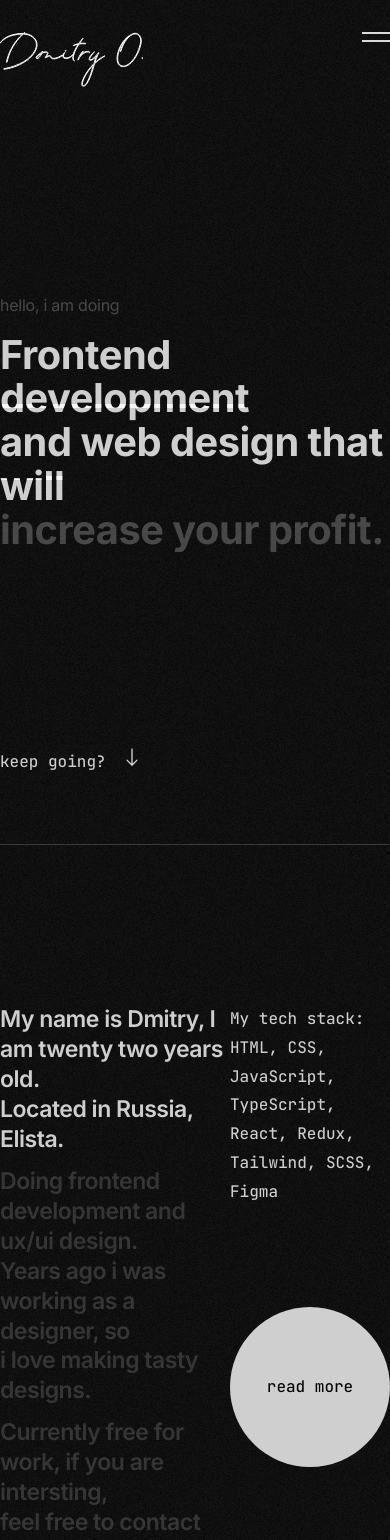
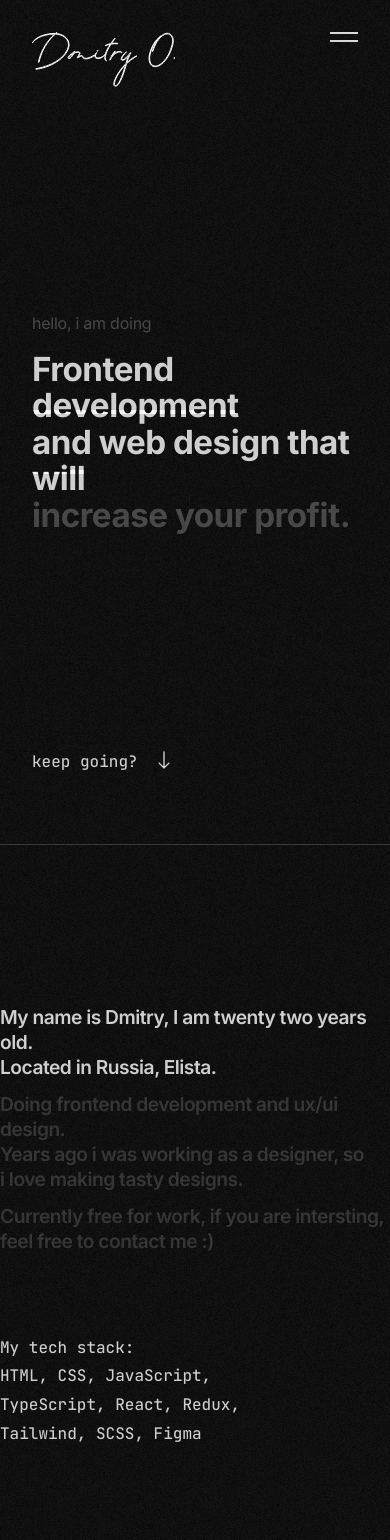
Before and after one commit to qqghst/my-website, a React (Create React App) app: page / in a window 390 px wide. Shown: the top 1540 px of the page. Built offline with nearby package versions, Linux system fonts and the light colour scheme; a web font is replaced by a local one.

Commit message:
half of adaptive is ready

```diff
--- a/src/App.tsx
+++ b/src/App.tsx
@@ -10,7 +10,7 @@ function App() {
     const [loading, setLoading] = useState(false);
 
     useEffect(() => {
-        setLoading(false);
+        setLoading(true);
         setTimeout(() => {
             setLoading(false)
         }, 2500)
--- a/src/Pages/About/About.tsx
+++ b/src/Pages/About/About.tsx
@@ -10,7 +10,7 @@ const opacityForBlock = (sectionProgress: number, blockNo: number) => {
     return 0.2
 }
 
-const Text: React.FC = () => {
+const About: React.FC = () => {
     const { scrollY } = useContext(ScrollContext)
     const refContainer = useRef<HTMLDivElement>(null)
 
@@ -27,11 +27,11 @@ const Text: React.FC = () => {
     }
 
     return (
-        <section ref={refContainer} className='py-[160px] flex flex-col justify-center'>
+        <section ref={refContainer} className='py-[160px] flex flex-col justify-center '>
             <div className='container mx-auto'>
-                <div className='flex justify-around'>
+                <div className='flex flex-col gap-[80px] justify-center md:flex md:justify-around md:flex-row'>
                     <div className='justify-center items-center md:text-6xl lg:text-7xl tracking-bigText font-semibold text-whiteOppacity'>
-                        <div className='flex flex-col gap-[12px] leading-[130%] text-[23.04px] sm:text-[33.18px]'>
+                        <div className='flex flex-col gap-[12px] leading-[130%] text-[19.20px] lg:text-[23.04px] xl:text-[33.81px]'>
                             <div className={Styles.text} style={{ opacity: opacityForBlock(progress, 0) }}>My name is Dmitry, I am twenty two years old.<br />Located in Russia, Elista.</div>
                             <span className={`${Styles.text} after:content-['_']`} style={{ opacity: opacityForBlock(progress, 1) }}>Doing frontend development and ux/ui design.<br />Years ago i was working as a designer, so<br />i love making tasty designs.</span>
                             <span className={`${Styles.text}`} style={{ opacity: opacityForBlock(progress, 2) }}>Currently free for work, if you are intersting,<br />feel free to contact me :)</span>
@@ -51,4 +51,4 @@ const Text: React.FC = () => {
     )
 }
 
-export default Text;
+export default About;
--- a/src/Pages/Hero.tsx
+++ b/src/Pages/Hero.tsx
@@ -17,7 +17,7 @@ const Hero: React.FC = () => {
 
     return (
         <>
-            <section id='hero' className='min-h-screen flex flex-col justify-center'>
+            <section id='hero' className='min-h-screen flex flex-col justify-center px-[32px]'>
                 <div className='container mx-auto'>
                     <TitleHero className=''> </TitleHero>
                 </div>
--- a/src/components/Glitch/titleHero/titleHero.tsx
+++ b/src/components/Glitch/titleHero/titleHero.tsx
@@ -10,13 +10,11 @@ const titleHero: React.FC<ITitleHero> = ({ children, className, ...props }) => {
     return (
         <div className='flex-1 flex flex-col justify-center'>
             <p className='text-whiteOppacity32 tracking-regularText mb-[16px] text-base'>hello, i am doing</p>
-            <div className={zz.container}>
                 <div className={zz.stack}>
-                    <span className={`${zz.stack1} text-whiteOppacity font-bold leading-[110%] tracking-bigText text-[39.81px] sm:text-[68.8px] `}>Frontend development <br /> and web design that will <br /> <p className='text-whiteOppacity32'>increase your profit.</p></span>
-                    <span className={`${zz.stack2} text-whiteOppacity font-bold leading-[110%] tracking-bigText text-[39.81px] sm:text-[68.8px] `}>Frontend development <br /> and web design that will <br /> <p className='text-whiteOppacity32'>increase your profit.</p></span>
-                    <span className={`${zz.stack3} text-whiteOppacity font-bold leading-[110%] tracking-bigText text-[39.81px] sm:text-[68.8px] `}>Frontend development <br /> and web design that will <br /> <p className='text-whiteOppacity32'>increase your profit.</p></span>
+                    <span className={`${zz.stack1} text-whiteOppacity font-bold leading-[110%] tracking-bigText text-[33.18px] sm:text-[47.78px] lg:text-[68.8px] `}>Frontend development <br /> and web design that will <br /> <p className='text-whiteOppacity32'>increase your profit.</p></span>
+                    <span className={`${zz.stack2} text-whiteOppacity font-bold leading-[110%] tracking-bigText text-[33.18px] sm:text-[47.78px] lg:text-[68.8px] `}>Frontend development <br /> and web design that will <br /> <p className='text-whiteOppacity32'>increase your profit.</p></span>
+                    <span className={`${zz.stack3} text-whiteOppacity font-bold leading-[110%] tracking-bigText text-[33.18px] sm:text-[47.78px] lg:text-[68.8px] `}>Frontend development <br /> and web design that will <br /> <p className='text-whiteOppacity32'>increase your profit.</p></span>
                 </div>
-            </div>
         </div>
     )
 }
--- a/src/components/LoaderNew/Loader.tsx
+++ b/src/components/LoaderNew/Loader.tsx
@@ -6,7 +6,7 @@ const Loader: React.FC = () => {
     return (
         <section id='typewriter-cover' className='min-h-screen flex flex-col justify-center'>
             <div className={`${loaderStyle.cover}`}>
-                <div className={loaderStyle.typewriter}>
+                <div className={`${loaderStyle.typewriter}`}>
                     <Typewriter
                         options={{
                             strings: ['/good <br /> design <br /> can speak.'],
--- a/src/components/NavBar/NavBarrr.tsx
+++ b/src/components/NavBar/NavBarrr.tsx
@@ -7,9 +7,13 @@ import ss from './NavBar.module.css'
 const NavBar: React.FC = () => {
     const [showMenu, setShowMenu] = useState(false)
 
+    const closeMenu = () => {
+        setShowMenu(false)
+    }
+
     return (
         <>
-            <nav className='flex flex-col justify-between w-full fixed pt-[32px]'>
+            <nav className='flex flex-col justify-between w-full fixed pt-[32px] px-[32px] sm:px-0'>
                 <div className='container mx-auto flex justify-between'>
                     <div className='hover:animate-pulse'>
                         <a href="/">
@@ -47,37 +51,37 @@ const NavBar: React.FC = () => {
                         </ul>
                     </div>
 
-                    <div className='md:hidden flex z-10'>
+                    <div className='md:hidden flex z-50'>
                         <img
                             src={showMenu ? close : menu}
                             alt='menu'
-                            className='object-contain z-[10]'
+                            className='object-contain z-[100]'
                             onClick={() => setShowMenu(prevState => !prevState)}
                         />
-                        <div className={`${showMenu ? 'flex' : 'hidden'} p-6 bg-white absolute top-20 right-0  w-screen h-screen rounded-xl sidebar flex justify-center items-center`}>
-                            <div className='text-[#404040] text-5xl flex flex-col gap-[16px]'>
-                                <ul className={`flex flex-col gap-[32px]`}>
-                                    <li className='bg-gradient-to-r bg-clip-text text-transparent from-black to-black hover:from-[#224078] hover:to-[#A42C7B]'>
-                                        <Link to='/navtest'>about()</Link>
+                        <div className={`${showMenu ? 'flex' : 'hidden'} p-6 bg-white absolute top-0 right-0  w-screen h-screen rounded-xl sidebar flex justify-center items-center z-50`}>
+                            <div className='flex flex-col gap-[48px] z-50'>
+                                <ul className={`flex flex-col gap-[32px] text-[#404040] text-[39.81px] font-bold`}>
+                                    <li className=''>
+                                        <Link onClick={closeMenu} to='/about'>about()</Link>
                                     </li>
-                                    <li className='bg-gradient-to-r bg-clip-text text-transparent from-black to-black hover:from-[#224078] hover:to-[#A42C7B]'>
-                                        <Link to='/songs'>projects()</Link>
+                                    <li className=''>
+                                        <Link onClick={closeMenu} to='/projects'>projects()</Link>
                                     </li>
-                                    <li className='bg-gradient-to-r bg-clip-text text-transparent from-black to-black hover:from-[#224078] hover:to-[#A42C7B]'>
-                                        <Link to='/lalala'>sayHello()</Link>
+                                    <li className=''>
+                                        <Link onClick={closeMenu} to='/#'>sayHello()</Link>
                                     </li>
                                 </ul>
-                                <ul className='flex flex-col gap-[16px] justify-center '>
+                                <ul className='flex flex-row gap-[32px] justify-center align-center'>
                                     <li className='flex '>
                                         <a target='_blank' href="https://github.com/qqghst">
-                                            <svg className="w-[80px] h-[80px] fill-current text-[#08D9D6] hover:text-whiteOppacity" xmlns="http://www.w3.org/2000/svg" viewBox="0 0 496 512">
+                                            <svg className="w-[64px] h-[64px] fill-current text-[#672BE5] hover:text-whiteOppacity" xmlns="http://www.w3.org/2000/svg" viewBox="0 0 496 512">
                                                 <path d="M165.9 397.4c0 2-2.3 3.6-5.2 3.6-3.3.3-5.6-1.3-5.6-3.6 0-2 2.3-3.6 5.2-3.6 3-.3 5.6 1.3 5.6 3.6zm-31.1-4.5c-.7 2 1.3 4.3 4.3 4.9 2.6 1 5.6 0 6.2-2s-1.3-4.3-4.3-5.2c-2.6-.7-5.5.3-6.2 2.3zm44.2-1.7c-2.9.7-4.9 2.6-4.6 4.9.3 2 2.9 3.3 5.9 2.6 2.9-.7 4.9-2.6 4.6-4.6-.3-1.9-3-3.2-5.9-2.9zM244.8 8C106.1 8 0 113.3 0 252c0 110.9 69.8 205.8 169.5 239.2 12.8 2.3 17.3-5.6 17.3-12.1 0-6.2-.3-40.4-.3-61.4 0 0-70 15-84.7-29.8 0 0-11.4-29.1-27.8-36.6 0 0-22.9-15.7 1.6-15.4 0 0 24.9 2 38.6 25.8 21.9 38.6 58.6 27.5 72.9 20.9 2.3-16 8.8-27.1 16-33.7-55.9-6.2-112.3-14.3-112.3-110.5 0-27.5 7.6-41.3 23.6-58.9-2.6-6.5-11.1-33.3 2.6-67.9 20.9-6.5 69 27 69 27 20-5.6 41.5-8.5 62.8-8.5s42.8 2.9 62.8 8.5c0 0 48.1-33.6 69-27 13.7 34.7 5.2 61.4 2.6 67.9 16 17.7 25.8 31.5 25.8 58.9 0 96.5-58.9 104.2-114.8 110.5 9.2 7.9 17 22.9 17 46.4 0 33.7-.3 75.4-.3 83.6 0 6.5 4.6 14.4 17.3 12.1C428.2 457.8 496 362.9 496 252 496 113.3 383.5 8 244.8 8zM97.2 352.9c-1.3 1-1 3.3.7 5.2 1.6 1.6 3.9 2.3 5.2 1 1.3-1 1-3.3-.7-5.2-1.6-1.6-3.9-2.3-5.2-1zm-10.8-8.1c-.7 1.3.3 2.9 2.3 3.9 1.6 1 3.6.7 4.3-.7.7-1.3-.3-2.9-2.3-3.9-2-.6-3.6-.3-4.3.7zm32.4 35.6c-1.6 1.3-1 4.3 1.3 6.2 2.3 2.3 5.2 2.6 6.5 1 1.3-1.3.7-4.3-1.3-6.2-2.2-2.3-5.2-2.6-6.5-1zm-11.4-14.7c-1.6 1-1.6 3.6 0 5.9 1.6 2.3 4.3 3.3 5.6 2.3 1.6-1.3 1.6-3.9 0-6.2-1.4-2.3-4-3.3-5.6-2z" />
                                             </svg>
                                         </a>
                                     </li>
                                     <li>
                                         <a target='_blank' href="https://www.behance.net/qqghst">
-                                            <svg className="w-[80px] h-[80px] fill-current text-[#08D9D6] hover:text-whiteOppacity" xmlns="http://www.w3.org/2000/svg" viewBox="0 0 576 512">
+                                            <svg className="w-[64px] h-[64px] fill-current text-[#672BE5] hover:text-whiteOppacity" xmlns="http://www.w3.org/2000/svg" viewBox="0 0 576 512">
                                                 <path d="M232 237.2c31.8-15.2 48.4-38.2 48.4-74 0-70.6-52.6-87.8-113.3-87.8H0v354.4h171.8c64.4 0 124.9-30.9 124.9-102.9 0-44.5-21.1-77.4-64.7-89.7zM77.9 135.9H151c28.1 0 53.4 7.9 53.4 40.5 0 30.1-19.7 42.2-47.5 42.2h-79v-82.7zm83.3 233.7H77.9V272h84.9c34.3 0 56 14.3 56 50.6 0 35.8-25.9 47-57.6 47zm358.5-240.7H376V94h143.7v34.9zM576 305.2c0-75.9-44.4-139.2-124.9-139.2-78.2 0-131.3 58.8-131.3 135.8 0 79.9 50.3 134.7 131.3 134.7 61.3 0 101-27.6 120.1-86.3H509c-6.7 21.9-34.3 33.5-55.7 33.5-41.3 0-63-24.2-63-65.3h185.1c.3-4.2.6-8.7.6-13.2zM390.4 274c2.3-33.7 24.7-54.8 58.5-54.8 35.4 0 53.2 20.8 56.2 54.8H390.4z" />
                                             </svg>
                                         </a>
```
Also changed, not shown: tailwind.config.js (+0 -8 lines), src/assets/navigation/close.svg, src/assets/navigation/menu.svg.
